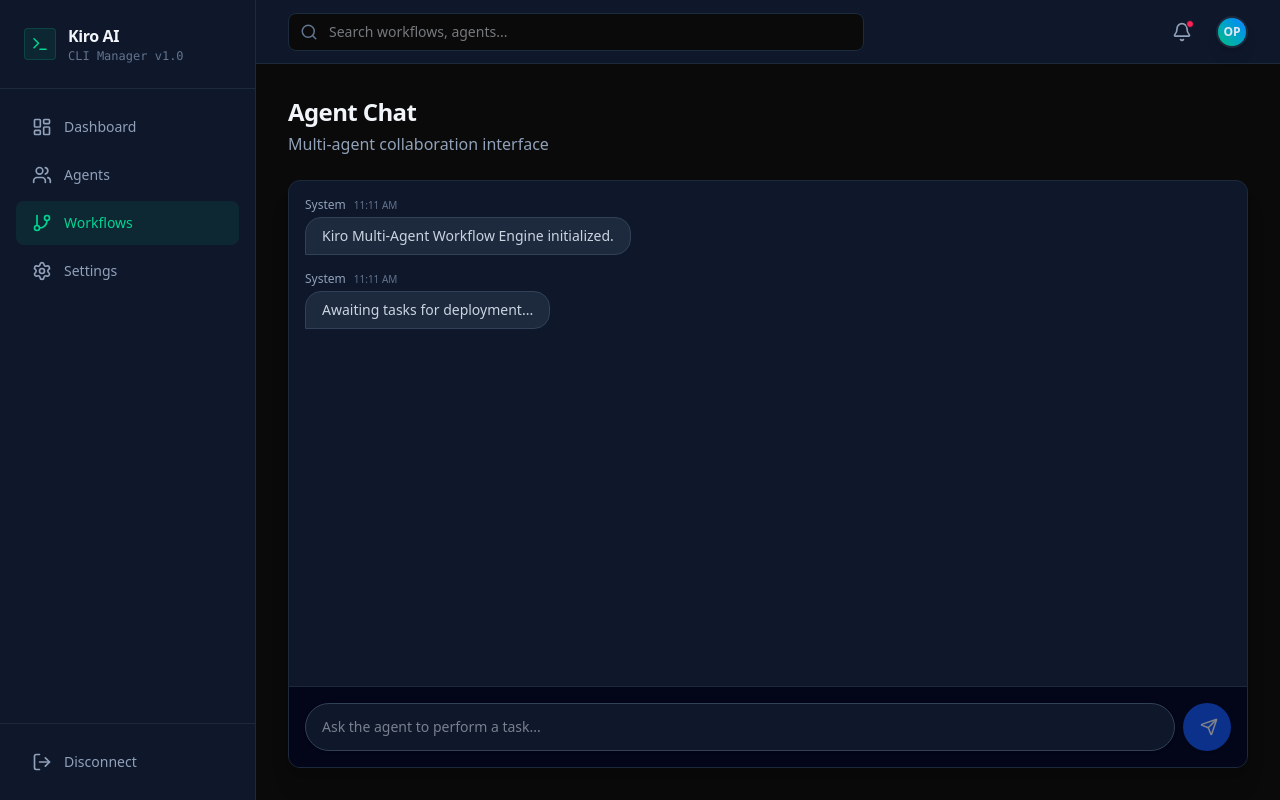
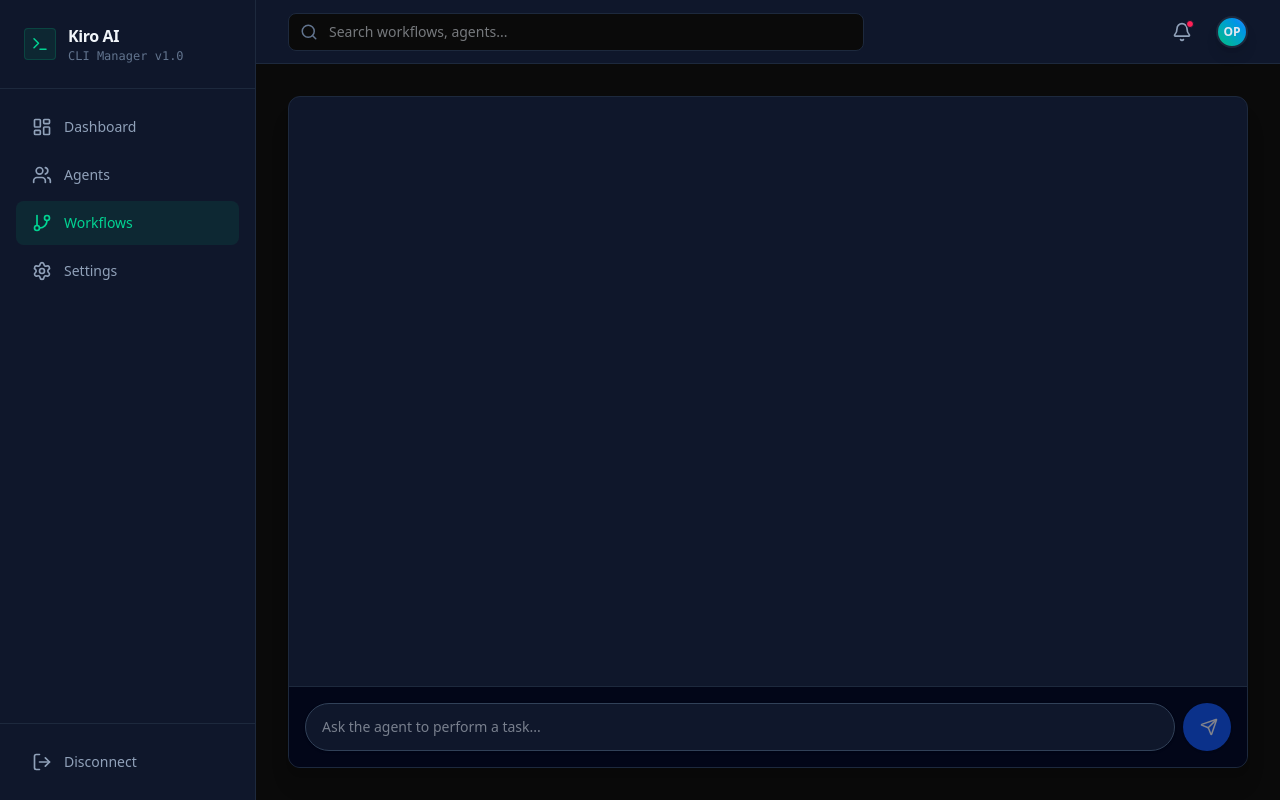
Before and after one commit to 2026musik-code/kiroagent, a React (Vite) app: page / in a window 1280 px wide. Both pictures are taken after a click on the button "Workflows". Built offline with nearby package versions, Linux system fonts and the light colour scheme.

Commit message:
refactor(ui): hide system logs in WorkflowsView
Filter out system-generated logs from the chat interface to improve readability and focus on agent-user interactions. Removed redundant header for a cleaner layout.

```diff
--- a/src/components/views/WorkflowsView.tsx
+++ b/src/components/views/WorkflowsView.tsx
@@ -104,18 +104,11 @@ export function WorkflowsView() {
   };
 
   return (
-    <div className="flex flex-col h-[calc(100vh-8rem)]">
-      <header className="mb-6 flex justify-between items-center">
-        <div>
-          <h2 className="text-2xl font-bold text-slate-100 tracking-tight">Agent Chat</h2>
-          <p className="text-slate-400 mt-1">Multi-agent collaboration interface</p>
-        </div>
-      </header>
-
+    <div className="flex flex-col h-full">
       <div className="flex-1 bg-slate-900 border border-slate-800 rounded-xl flex flex-col overflow-hidden shadow-xl relative">
         {/* Chat Body */}
         <div className="flex-1 overflow-y-auto p-4 space-y-4">
-          {logs.map((log) => (
+          {logs.filter(log => log.sender !== 'system').map((log) => (
             <div key={log.id} className={`flex flex-col max-w-[80%] ${log.sender === 'user' ? 'ml-auto items-end' : 'mr-auto items-start'}`}>
               <div className="flex items-baseline gap-2 mb-1">
                 <span className="text-xs font-medium text-slate-400">
@@ -129,8 +122,6 @@ export function WorkflowsView() {
               <div className={`px-4 py-2 rounded-2xl text-sm ${
                 log.sender === 'user'
                   ? 'bg-blue-600 text-white rounded-br-none'
-                  : log.sender === 'system'
-                  ? 'bg-slate-800 text-slate-300 rounded-bl-none border border-slate-700'
                   : 'bg-emerald-900/30 text-slate-200 border border-emerald-800/50 rounded-bl-none'
               }`}>
                 {log.sender === 'agent' ? (
```
